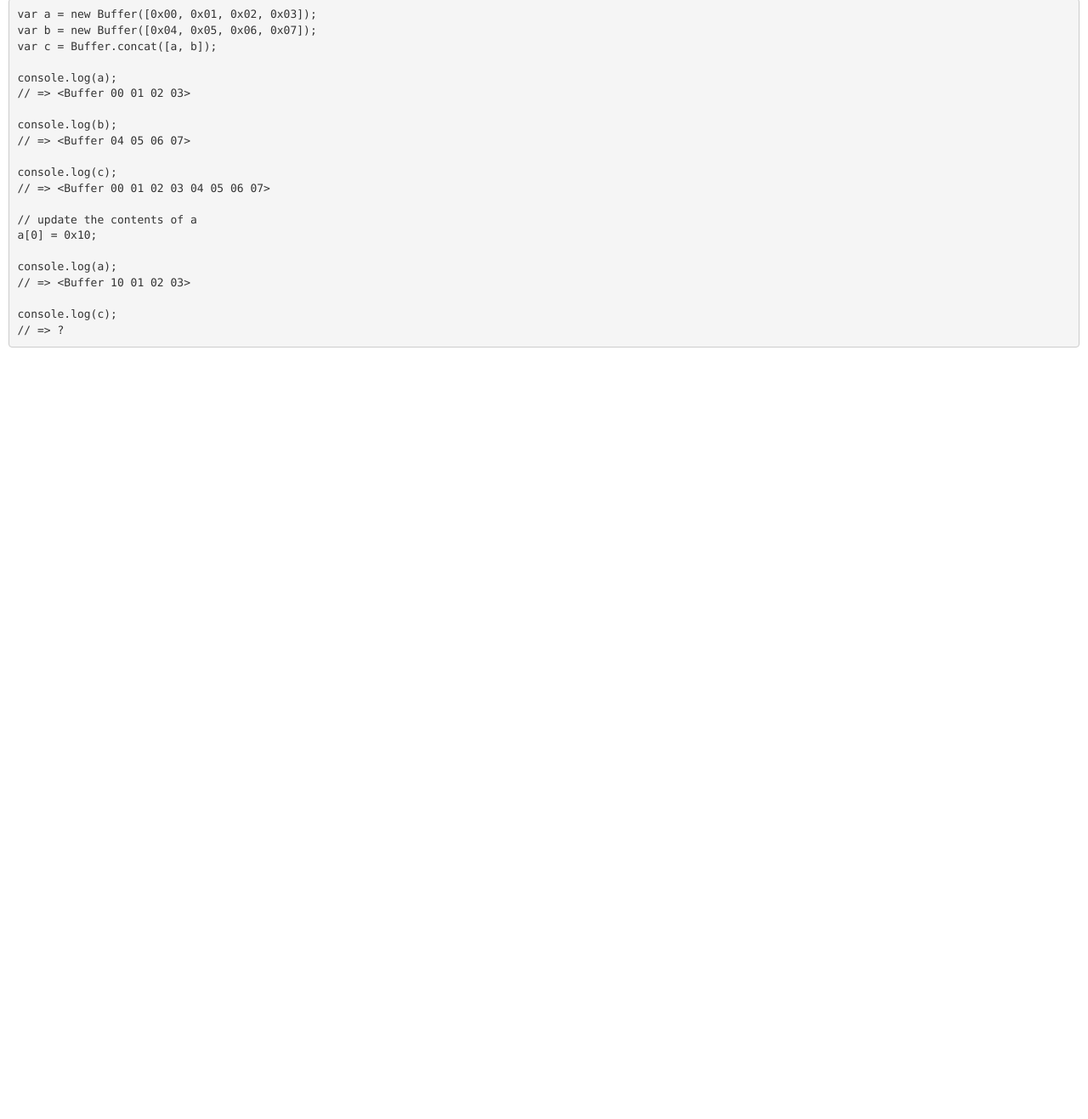
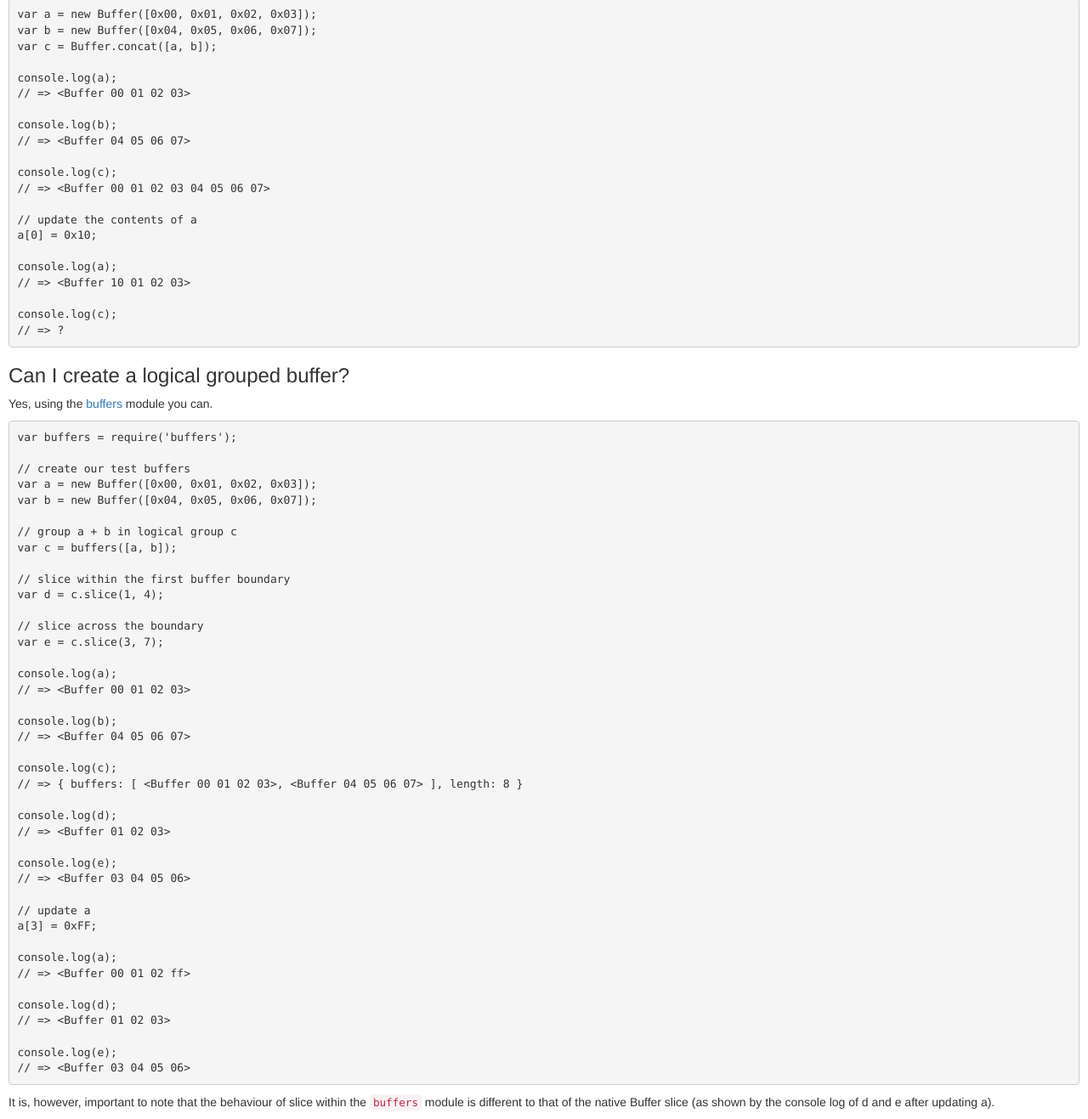
Before and after one commit to DamonOehlman/nature-of-buffers, a website: page index.html in a window 1280 px wide. Shown: the part 764-2081 px from the top of the page at 85% size. Before the commit the page ends 1183 px from the top, so only its background shows below. Drawn offline with nearby package versions, Linux system fonts and the light colour scheme.

Commit message:
Added an exercise using buffers

```diff
--- a/index.html
+++ b/index.html
@@ -77,9 +77,58 @@ ourselves.</p>
 <span class="c1">// =&gt; ?</span>
 </pre></div>
 
+<h3>Can I create a logical grouped buffer?</h3>
+<p>Yes, using the <a href="https://github.com/substack/buffers">buffers</a> module you
+can. </p>
+<div class="highlight"><pre><span class="kd">var</span> <span class="nx">buffers</span> <span class="o">=</span> <span class="nx">require</span><span class="p">(</span><span class="s1">&#39;buffers&#39;</span><span class="p">);</span>
+
+<span class="c1">// create our test buffers</span>
+<span class="kd">var</span> <span class="nx">a</span> <span class="o">=</span> <span class="k">new</span> <span class="nx">Buffer</span><span class="p">([</span><span class="mh">0x00</span><span class="p">,</span> <span class="mh">0x01</span><span class="p">,</span> <span class="mh">0x02</span><span class="p">,</span> <span class="mh">0x03</span><span class="p">]);</span>
+<span class="kd">var</span> <span class="nx">b</span> <span class="o">=</span> <span class="k">new</span> <span class="nx">Buffer</span><span class="p">([</span><span class="mh">0x04</span><span class="p">,</span> <span class="mh">0x05</span><span class="p">,</span> <span class="mh">0x06</span><span class="p">,</span> <span class="mh">0x07</span><span class="p">]);</span>
+
+<span class="c1">// group a + b in logical group c</span>
+<span class="kd">var</span> <span class="nx">c</span> <span class="o">=</span> <span class="nx">buffers</span><span class="p">([</span><span class="nx">a</span><span class="p">,</span> <span class="nx">b</span><span class="p">]);</span>
+
+<span class="c1">// slice within the first buffer boundary</span>
+<span class="kd">var</span> <span class="nx">d</span> <span class="o">=</span> <span class="nx">c</span><span class="p">.</span><span class="nx">slice</span><span class="p">(</span><span class="mi">1</span><span class="p">,</span> <span class="mi">4</span><span class="p">);</span>
+
+<span class="c1">// slice across the boundary</span>
+<span class="kd">var</span> <span class="nx">e</span> <span class="o">=</span> <span class="nx">c</span><span class="p">.</span><span class="nx">slice</span><span class="p">(</span><span class="mi">3</span><span class="p">,</span> <span class="mi">7</span><span class="p">);</span>
+
+<span class="nx">console</span><span class="p">.</span><span class="nx">log</span><span class="p">(</span><span class="nx">a</span><span class="p">);</span>
+<span class="c1">// =&gt; &lt;Buffer 00 01 02 03&gt;</span>
+
+<span class="nx">console</span><span class="p">.</span><span class="nx">log</span><span class="p">(</span><span class="nx">b</span><span class="p">);</span>
+<span class="c1">// =&gt; &lt;Buffer 04 05 06 07&gt;</span>
+
+<span class="nx">console</span><span class="p">.</span><span class="nx">log</span><span class="p">(</span><span class="nx">c</span><span class="p">);</span>
+<span class="c1">// =&gt; { buffers: [ &lt;Buffer 00 01 02 03&gt;, &lt;Buffer 04 05 06 07&gt; ], length: 8 }</span>
+
+<span class="nx">console</span><span class="p">.</span><span class="nx">log</span><span class="p">(</span><span class="nx">d</span><span class="p">);</span>
+<span class="c1">// =&gt; &lt;Buffer 01 02 03&gt;</span>
+
+<span class="nx">console</span><span class="p">.</span><span class="nx">log</span><span class="p">(</span><span class="nx">e</span><span class="p">);</span>
+<span class="c1">// =&gt; &lt;Buffer 03 04 05 06&gt;</span>
+
+<span class="c1">// update a</span>
+<span class="nx">a</span><span class="p">[</span><span class="mi">3</span><span class="p">]</span> <span class="o">=</span> <span class="mh">0xFF</span><span class="p">;</span>
+
+<span class="nx">console</span><span class="p">.</span><span class="nx">log</span><span class="p">(</span><span class="nx">a</span><span class="p">);</span>
+<span class="c1">// =&gt; &lt;Buffer 00 01 02 ff&gt;</span>
+
+<span class="nx">console</span><span class="p">.</span><span class="nx">log</span><span class="p">(</span><span class="nx">d</span><span class="p">);</span>
+<span class="c1">// =&gt; &lt;Buffer 01 02 03&gt;</span>
+
+<span class="nx">console</span><span class="p">.</span><span class="nx">log</span><span class="p">(</span><span class="nx">e</span><span class="p">);</span>
+<span class="c1">// =&gt; &lt;Buffer 03 04 05 06&gt;</span>
+</pre></div>
+
+<p>It is, however, important to note that the behaviour of slice within the
+<code>buffers</code> module is different to that of the native Buffer slice (as shown
+by the console log of d and e after updating a).</p>
 </div>
 <script src="//code.jquery.com/jquery.js"></script>
 <script src="//netdna.bootstrapcdn.com/bootstrap/3.0.0/js/bootstrap.min.js"></script>
-<!-- 1381029220018 -->
+<!-- 1381030063516 -->
 </body>
 </html>
```
Also changed, not shown: exercises/group.js (added, +41 -0 lines), index.js (+10 -0 lines), README.md.
